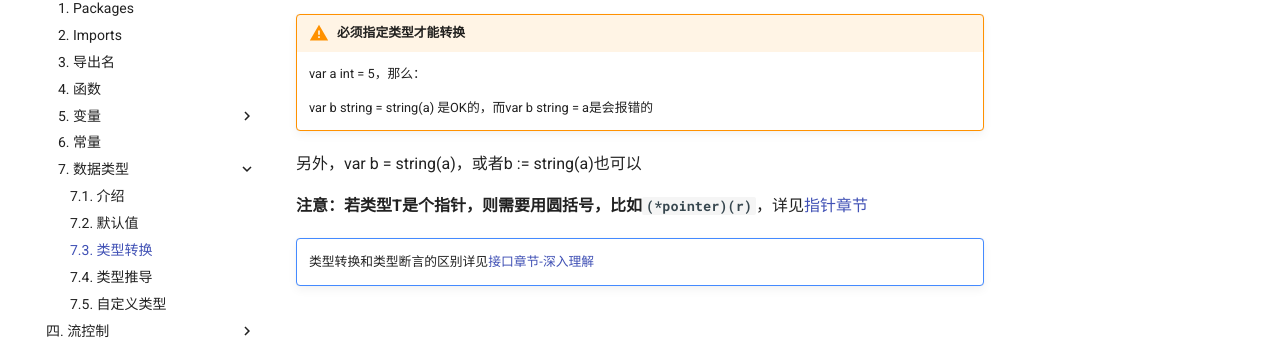
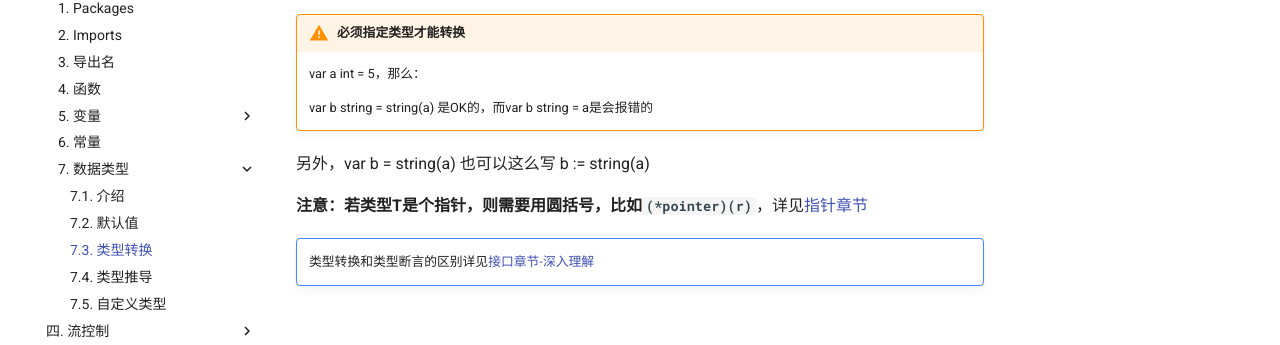
Before and after one commit to yxhsea/golang, an MkDocs documentation site: the page built from docs/basic/type_change.md, in a window 1280 px wide. Shown: the part 211-556 px from the top of the page. Built offline with MkDocs 1.6.1 and Material for MkDocs 9.7.7, drawn with Linux system fonts in a browser that asks for light colours; comment, search, counter and statistics services are not loaded; old or Windows-style settings are respelled for this version of MkDocs.

Commit message:
2018-05-05

```diff
--- a/docs/basic/type_change.md
+++ b/docs/basic/type_change.md
@@ -5,7 +5,7 @@
 
 	var b string = string(a) 是OK的，而var b string = a是会报错的
 
-另外，var b = string(a)，或者b := string(a)也可以
+另外，var b = string(a) 也可以这么写 b := string(a)
 
 **注意：若类型T是个指针，则需要用圆括号，比如`(*pointer)(r)`**，详见[指针章节](/datatype/pointer/#_3)
 
```
